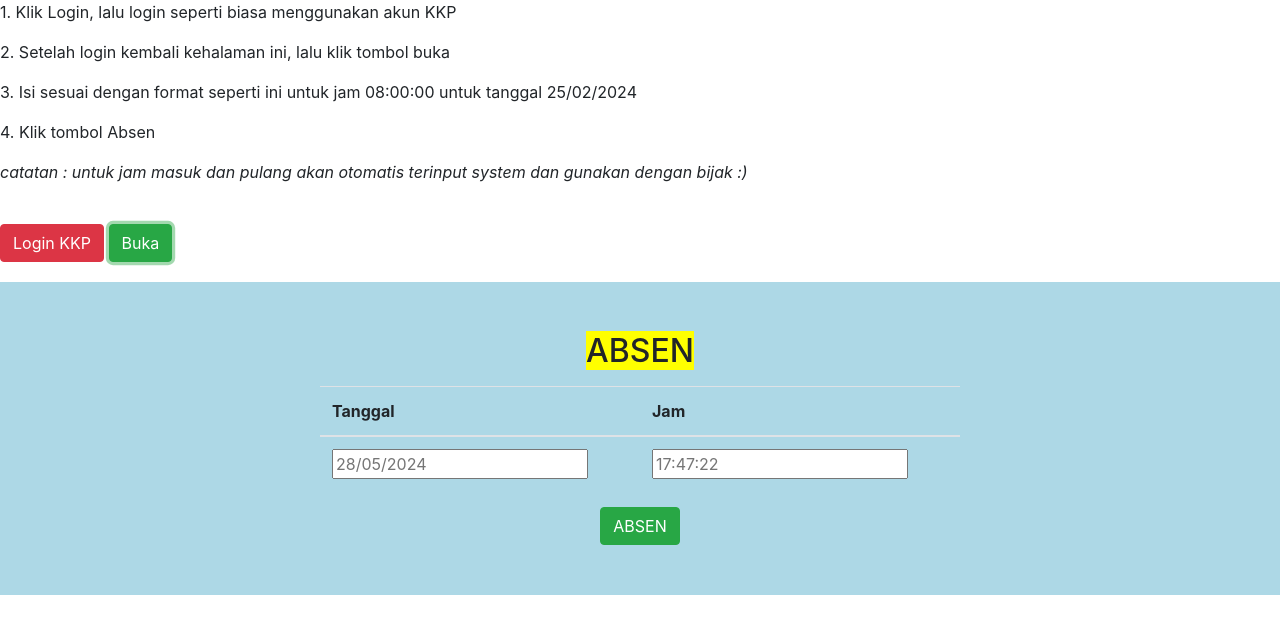
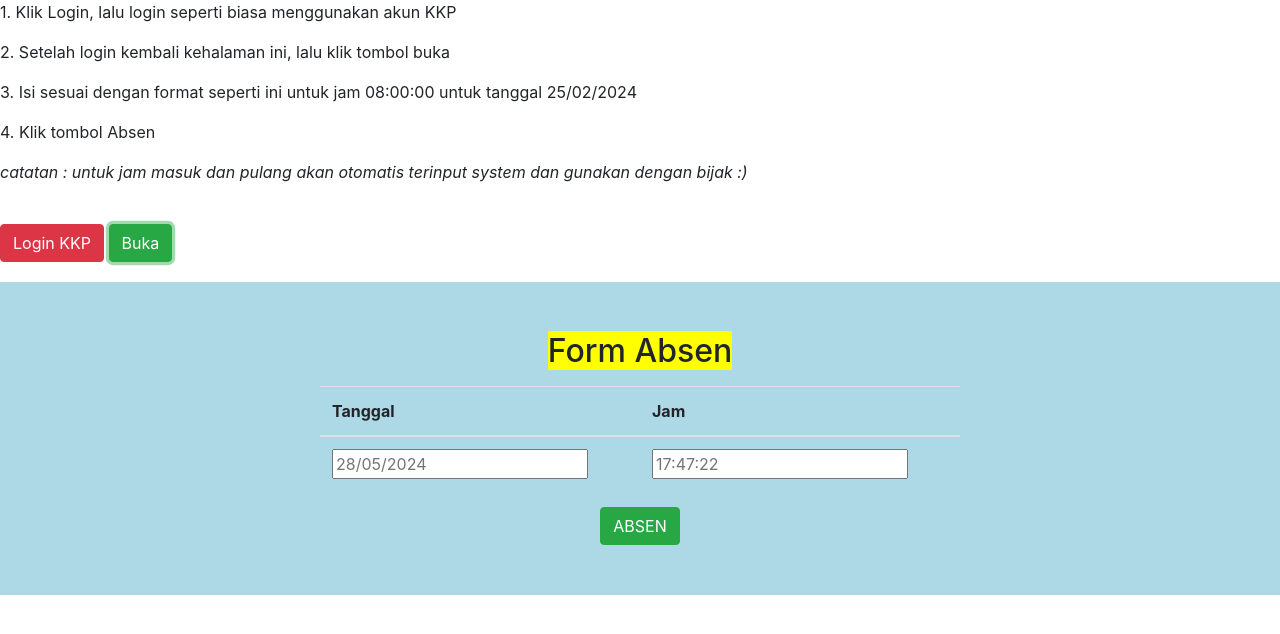
Before and after one commit to akiasmoro/coba, a plain HTML site: page index.html in a window 1280 px wide. Both pictures are taken after a click on the button "Buka". Drawn offline with nearby package versions, Linux system fonts and the light colour scheme.

Commit message:
done all

```diff
--- a/index.html
+++ b/index.html
@@ -89,7 +89,7 @@
     <button class="btn btn-success" onclick="myFunction()">Buka</button>
     <div id="myDIV">
 
-        <center><h2><p><span style="background-color:yellow;" >ABSEN</span></p></h2><table id="example1" class="table table-collapse" cellspacing="0" style="width:50%" align="center"><thead><tr><th>Tanggal</th><th>Jam</th></thead><tbody><tr><td><input type="text" id="tanggal1" name="tanggal1" placeholder="28/05/2024"></td><td><input type="text" id="jam1" name="jam1" placeholder="17:47:22"></td></tr><tr>  </tr></tbody></table>    <form action="" method="post" target="_blank"><button class="btn btn-success" name="action" value="bar" id="button"><i class="fa fa-camera"></i>ABSEN</button></form>
+        <center><h2><p><span style="background-color:yellow;" >Form Absen</span></p></h2><table id="example1" class="table table-collapse" cellspacing="0" style="width:50%" align="center"><thead><tr><th>Tanggal</th><th>Jam</th></thead><tbody><tr><td><input type="text" id="tanggal1" name="tanggal1" placeholder="28/05/2024"></td><td><input type="text" id="jam1" name="jam1" placeholder="17:47:22"></td></tr><tr>  </tr></tbody></table>    <form action="" method="post" target="_blank"><button class="btn btn-success" name="action" value="bar" id="button"><i class="fa fa-camera"></i>ABSEN</button></form>
 
 
     </div>
```
